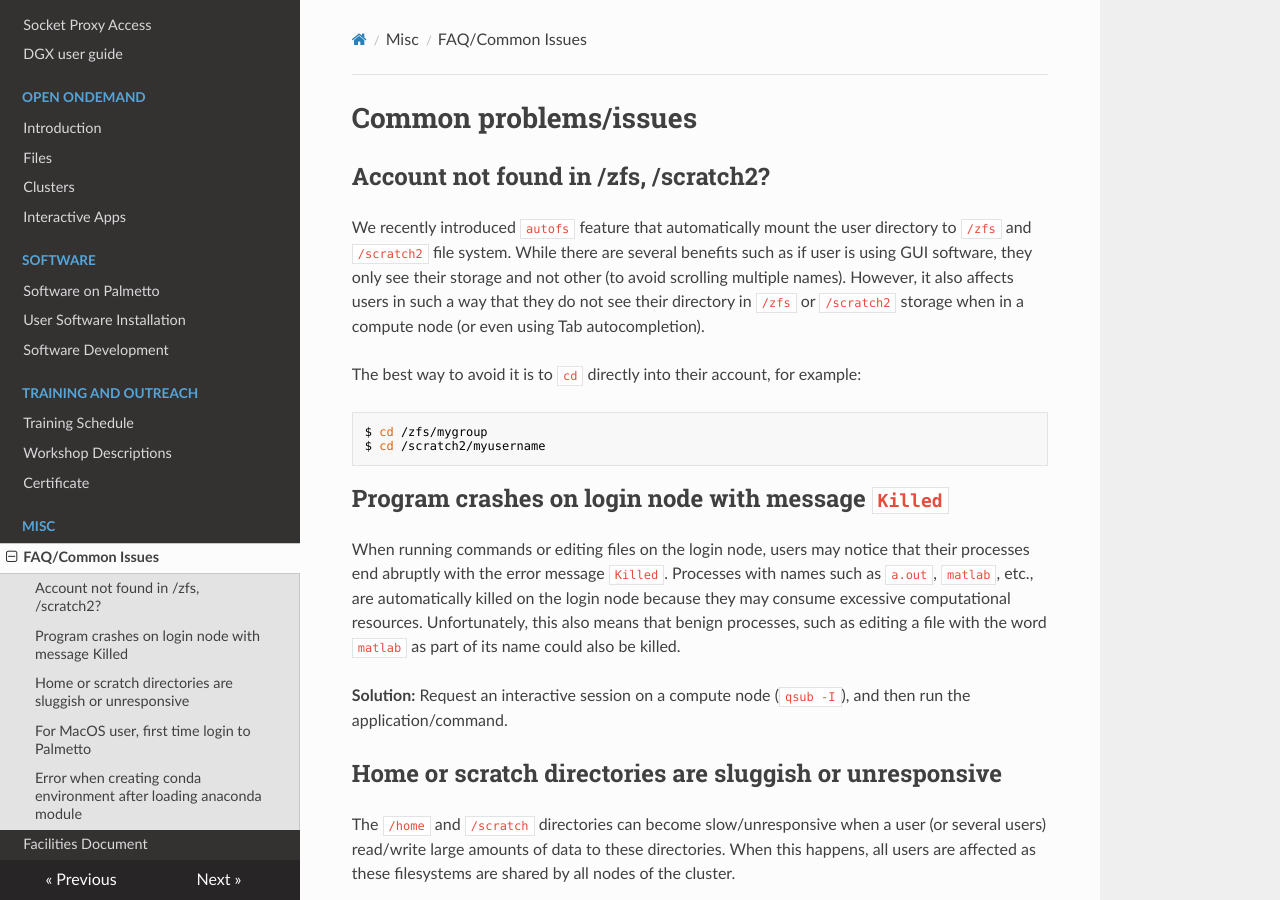
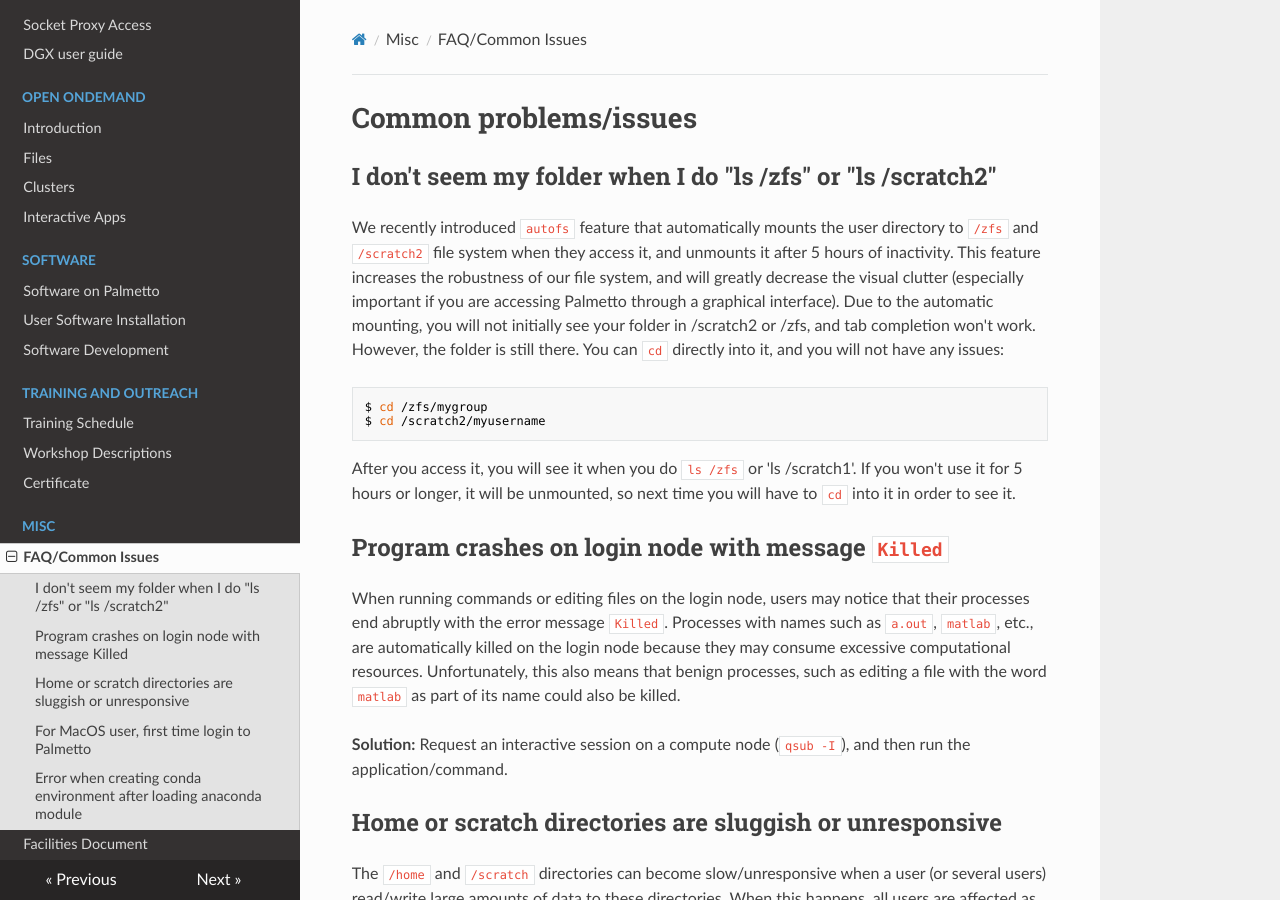
Before and after one commit to clemsonciti/palmetto-documentation, an MkDocs documentation site: the page built from docs/faq/common.md, in a window 1280 px wide and 900 px high. Built offline with MkDocs 1.6.1, drawn with Linux system fonts in a browser that asks for light colours; nearby versions of some CDN libraries.

Commit message:
Update common.md

````diff
--- a/docs/faq/common.md
+++ b/docs/faq/common.md
@@ -1,15 +1,14 @@
 # Common problems/issues
 
-## Account not found in /zfs, /scratch2?
-We recently introduced `autofs` feature that automatically mount the user directory to `/zfs` and `/scratch2` file system.
-While there are several benefits such as if user is using GUI software, they only see their storage and not other (to avoid scrolling multiple names). However, it also affects users in such a way that they do not see their directory in `/zfs` or `/scratch2` storage when in a compute node (or even using Tab autocompletion).
-
-The best way to avoid it is to `cd` directly into their account, for example:
+## I don't seem my folder when I do "ls /zfs" or "ls /scratch2"
+We recently introduced `autofs` feature that automatically mounts the user directory to `/zfs` and `/scratch2` file system when they access it, and unmounts it after 5 hours of inactivity. This feature increases the robustness of our file system, and will greatly decrease the visual clutter (especially important if you are accessing Palmetto through a graphical interface). Due to the automatic mounting, you will not initially see your folder in /scratch2 or /zfs, and tab completion won't work. However, the folder is still there. You can `cd` directly into it, and you will not have any issues:
 
 ```bash
 $ cd /zfs/mygroup
 $ cd /scratch2/myusername
 ```
+
+After you access it, you will see it when you do `ls /zfs` or 'ls /scratch1'. If you won't use it for 5 hours or longer, it will be unmounted, so next time you will have to `cd` into it in order to see it.
 
 ## Program crashes on login node with message `Killed`
 
````
